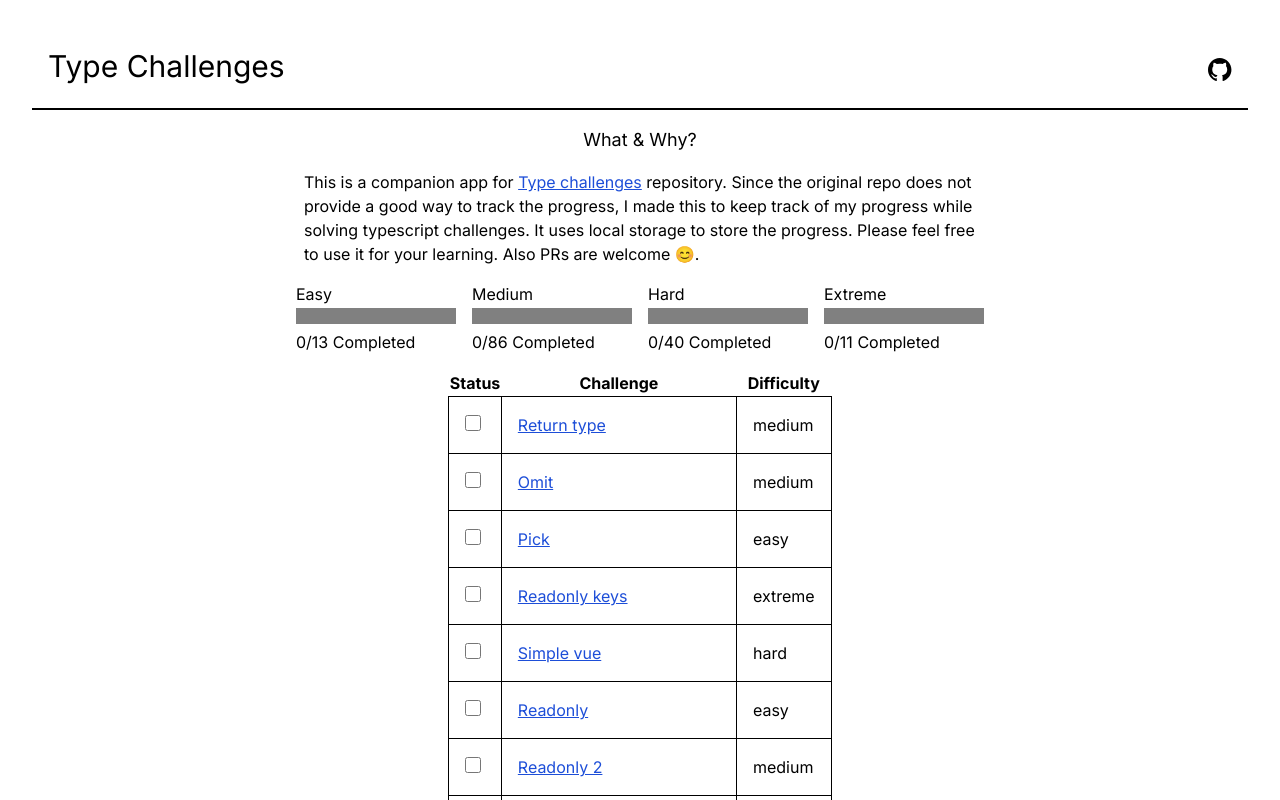
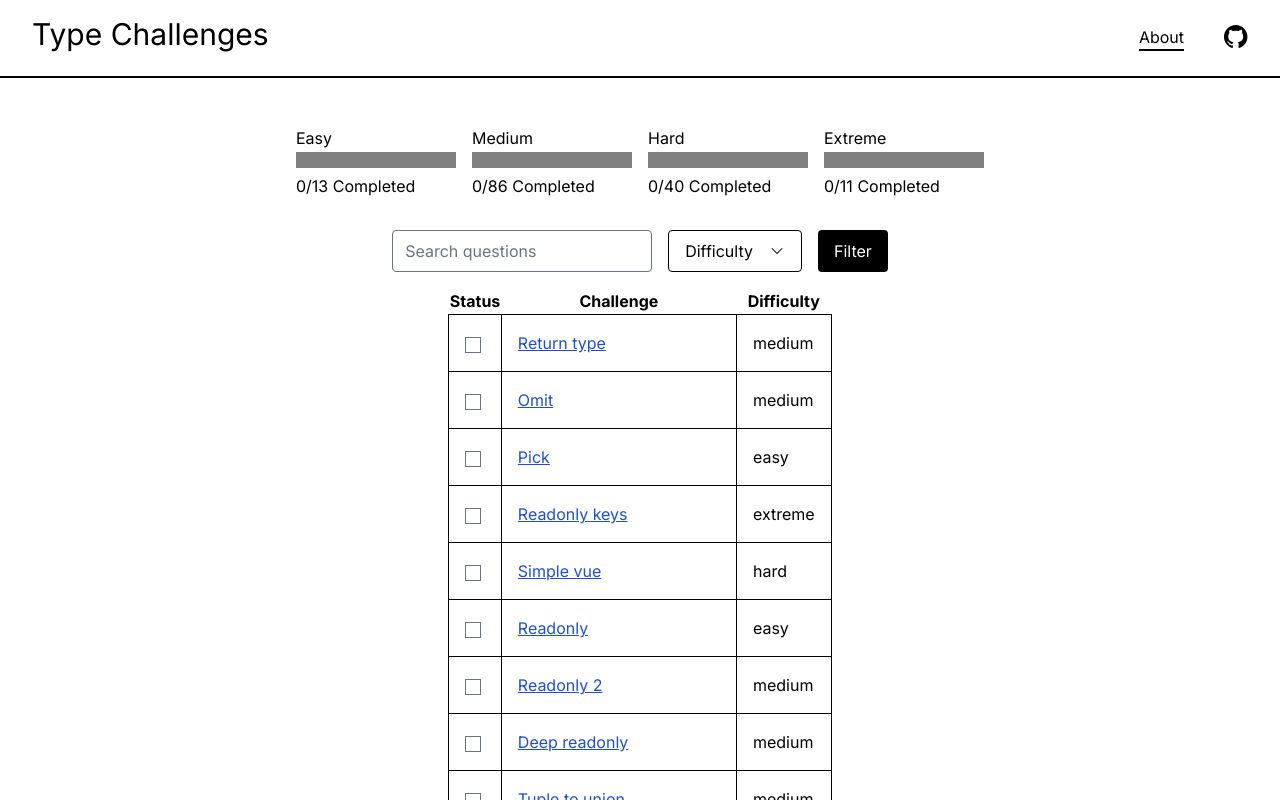
Before and after one commit to bhattrajat/type-challenges, a Next.js app: page / in a window 1280 px wide. Shown: the top 800 px of the page. Built offline with nearby package versions, Linux system fonts and the light colour scheme.

Commit message:
Add filters

```diff
--- a/package.json
+++ b/package.json
@@ -11,11 +11,14 @@
     "lint": "next lint"
   },
   "dependencies": {
+    "@headlessui/react": "^1.7.17",
+    "@heroicons/react": "^2.0.18",
     "next": "14.0.1",
     "react": "^18",
     "react-dom": "^18"
   },
   "devDependencies": {
+    "@tailwindcss/forms": "^0.5.7",
     "@trivago/prettier-plugin-sort-imports": "^4.2.1",
     "@types/node": "^20",
     "@types/react": "^18",
--- /dev/null
+++ b/src/app/about/page.tsx
@@ -0,0 +1,20 @@
+export default function Page() {
+  return (
+    <main className="flex min-h-screen mx-auto flex-col items-center p-4 lg:p-8">
+      <h2 className="text-lg">What & Why?</h2>
+      <p className="max-w-2xl my-4">
+        This is a companion app for{" "}
+        <a
+          className="text-blue-700 dark:text-blue-500 underline"
+          href="https://github.com/type-challenges/type-challenges"
+        >
+          Type challenges
+        </a>{" "}
+        repository. Since the original repo does not provide a good way to track
+        the progress, I made this to keep track of my progress while solving
+        typescript challenges. It uses local storage to store the progress.
+        Please feel free to use it for your learning. Also PRs are welcome 😊.
+      </p>
+    </main>
+  );
+}
--- a/src/app/layout.tsx
+++ b/src/app/layout.tsx
@@ -1,6 +1,7 @@
 import "./globals.css";
 import type { Metadata } from "next";
 import { Inter } from "next/font/google";
+import Link from "next/link";
 
 const inter = Inter({ subsets: ["latin"] });
 
@@ -17,6 +18,38 @@ export default function RootLayout({
   return (
     <html lang="en">
       <body className={`${inter.className} dark:bg-black dark:text-white`}>
+        <header className="mb-4 p-4 lg:px-8 border-b-2 border-black dark:border-white flex w-full items-center justify-between text-center">
+          <h1 className="text-3xl mb-2">
+            <Link href="/">Type Challenges</Link>
+          </h1>
+          <nav className="flex gap-6 lg:gap-10">
+            <Link
+              className="border-b-2 border-black dark:border-white"
+              href="/about"
+            >
+              About
+            </Link>
+            <a
+              className="block"
+              target="_blank"
+              href="https://github.com/bhattrajat/type-challenges"
+            >
+              <span className="sr-only">Github</span>
+              <svg
+                className="fill-black dark:fill-white"
+                viewBox="0 0 100 100"
+                width={24}
+                height={24}
+              >
+                <path
+                  fillRule="evenodd"
+                  clipRule="evenodd"
+                  d="M48.854 0C21.839 0 0 22 0 49.217c0 21.756 13.993 40.172 33.405 46.69 2.427.49 3.316-1.059 3.316-2.362 0-1.141-.08-5.052-.08-9.127-13.59 2.934-16.42-5.867-16.42-5.867-2.184-5.704-5.42-7.17-5.42-7.17-4.448-3.015.324-3.015.324-3.015 4.934.326 7.523 5.052 7.523 5.052 4.367 7.496 11.404 5.378 14.235 4.074.404-3.178 1.699-5.378 3.074-6.6-10.839-1.141-22.243-5.378-22.243-24.283 0-5.378 1.94-9.778 5.014-13.2-.485-1.222-2.184-6.275.486-13.038 0 0 4.125-1.304 13.426 5.052a46.97 46.97 0 0 1 12.214-1.63c4.125 0 8.33.571 12.213 1.63 9.302-6.356 13.427-5.052 13.427-5.052 2.67 6.763.97 11.816.485 13.038 3.155 3.422 5.015 7.822 5.015 13.2 0 18.905-11.404 23.06-22.324 24.283 1.78 1.548 3.316 4.481 3.316 9.126 0 6.6-.08 11.897-.08 13.526 0 1.304.89 2.853 3.316 2.364 19.412-6.52 33.405-24.935 33.405-46.691C97.707 22 75.788 0 48.854 0z"
+                />
+              </svg>
+            </a>
+          </nav>
+        </header>
         {children}
       </body>
     </html>
--- a/src/app/page.tsx
+++ b/src/app/page.tsx
@@ -1,12 +1,13 @@
 "use client";
 
-import { Progress, Question } from "@/app/types";
+import { Progress, Question, SearchParams } from "@/app/types";
+import QuestionsFilter from "@/components/questions-filter";
 import QuestionList from "@/components/questions-list";
 import UserProgress from "@/components/user-progress";
 import questions from "@/data/questions.json";
 import { useEffect, useState } from "react";
 
-export default function Home() {
+export default function Home({ searchParams }: { searchParams: SearchParams }) {
   const [progress, setProgress] = useState<Progress>(null);
 
   useEffect(() => {
@@ -15,51 +16,16 @@ export default function Home() {
   }, []);
 
   return (
-    <main className="flex min-h-screen mx-auto flex-col items-center justify-between p-4 lg:p-8">
-      <header className="mb-4 p-4 border-b-2 border-black dark:border-white flex w-full items-center justify-between text-center">
-        <h1 className="text-3xl mb-2">Type Challenges</h1>
-
-        <a
-          className="block"
-          target="_blank"
-          href="https://github.com/bhattrajat/type-challenges"
-        >
-          <span className="sr-only">Github</span>
-          <svg
-            className="fill-black dark:fill-white"
-            viewBox="0 0 100 100"
-            width={24}
-            height={24}
-          >
-            <path
-              fill-rule="evenodd"
-              clip-rule="evenodd"
-              d="M48.854 0C21.839 0 0 22 0 49.217c0 21.756 13.993 40.172 33.405 46.69 2.427.49 3.316-1.059 3.316-2.362 0-1.141-.08-5.052-.08-9.127-13.59 2.934-16.42-5.867-16.42-5.867-2.184-5.704-5.42-7.17-5.42-7.17-4.448-3.015.324-3.015.324-3.015 4.934.326 7.523 5.052 7.523 5.052 4.367 7.496 11.404 5.378 14.235 4.074.404-3.178 1.699-5.378 3.074-6.6-10.839-1.141-22.243-5.378-22.243-24.283 0-5.378 1.94-9.778 5.014-13.2-.485-1.222-2.184-6.275.486-13.038 0 0 4.125-1.304 13.426 5.052a46.97 46.97 0 0 1 12.214-1.63c4.125 0 8.33.571 12.213 1.63 9.302-6.356 13.427-5.052 13.427-5.052 2.67 6.763.97 11.816.485 13.038 3.155 3.422 5.015 7.822 5.015 13.2 0 18.905-11.404 23.06-22.324 24.283 1.78 1.548 3.316 4.481 3.316 9.126 0 6.6-.08 11.897-.08 13.526 0 1.304.89 2.853 3.316 2.364 19.412-6.52 33.405-24.935 33.405-46.691C97.707 22 75.788 0 48.854 0z"
-            />
-          </svg>
-        </a>
-      </header>
-      <h2 className="text-lg">What & Why?</h2>
-      <p className="max-w-2xl my-4">
-        This is a companion app for{" "}
-        <a
-          className="text-blue-700 dark:text-blue-500 underline"
-          href="https://github.com/type-challenges/type-challenges"
-        >
-          Type challenges
-        </a>{" "}
-        repository. Since the original repo does not provide a good way to track
-        the progress, I made this to keep track of my progress while solving
-        typescript challenges. It uses local storage to store the progress.
-        Please feel free to use it for your learning. Also PRs are welcome 😊.
-      </p>
+    <main className="mx-auto flex min-h-screen flex-col items-center p-4 lg:p-8">
       <UserProgress progress={progress} questions={questions as Question} />
+      <QuestionsFilter />
       <QuestionList
+        searchParams={searchParams}
         setProgress={setProgress}
         progress={progress}
         questions={questions as Question}
       />
-      <footer className="border-t-2 mt-4 border-black dark:border-white p-4 center">
+      <footer className="center mt-auto border-t-2 border-black p-4 dark:border-white">
         Created with Next.js & Tailwind CSS
       </footer>
     </main>
--- a/src/app/types.ts
+++ b/src/app/types.ts
@@ -10,3 +10,7 @@ export type Question = {
 export type Progress = {
   [id: string]: 1;
 } | null;
+
+export type SearchParams = {
+  [key: string]: string | string[] | undefined;
+};
--- /dev/null
+++ b/src/components/questions-filter.tsx
@@ -0,0 +1,93 @@
+"use client";
+
+import { capitalize } from "@/utils";
+import { Popover } from "@headlessui/react";
+import { ChevronDownIcon } from "@heroicons/react/24/solid";
+import { usePathname, useRouter, useSearchParams } from "next/navigation";
+import { ChangeEvent, FormEvent, useEffect, useState } from "react";
+
+export default function QuestionsFilter() {
+  const searchParams = useSearchParams()!;
+  const [difficultyFilter, setDifficultyFilter] = useState({
+    easy: searchParams.getAll("difficulty").includes("easy"),
+    medium: searchParams.getAll("difficulty").includes("medium"),
+    hard: searchParams.getAll("difficulty").includes("hard"),
+  });
+
+  useEffect(() => {
+    setDifficultyFilter({
+      easy: searchParams.getAll("difficulty").includes("easy"),
+      medium: searchParams.getAll("difficulty").includes("medium"),
+      hard: searchParams.getAll("difficulty").includes("hard"),
+    });
+  }, [searchParams]);
+  console.log(searchParams);
+  const pathname = usePathname();
+  const router = useRouter();
+
+  const handleDifficultyFilter = (e: ChangeEvent<HTMLInputElement>) => {
+    setDifficultyFilter({
+      ...difficultyFilter,
+      [e.target.value]: e.target.checked,
+    });
+  };
+
+  const handleSubmit = (e: FormEvent<HTMLFormElement>) => {
+    e.preventDefault();
+    const formData = new FormData(e.currentTarget);
+    const params = new URLSearchParams(searchParams);
+    const searchFilterValue = formData.get("search") as string;
+    if (searchFilterValue) params.set("search", searchFilterValue);
+    else params.delete("search");
+    Object.entries(difficultyFilter).forEach(([key, val]) => {
+      if (val && !params.getAll("difficulty").includes(key))
+        params.append("difficulty", key);
+      else params.delete("difficulty", key);
+    });
+    router.push(pathname + "?" + params.toString());
+  };
+  return (
+    <search className="my-4">
+      <form onSubmit={handleSubmit} className="flex flex-col gap-4 lg:flex-row">
+        <input
+          className="rounded dark:bg-slate-900 dark:ring-1 dark:ring-slate-500"
+          autoComplete="off"
+          aria-label="Search Questions"
+          placeholder="Search questions"
+          type="search"
+          id="questions"
+          defaultValue={searchParams.get("search") ?? ""}
+          name="search"
+        />
+        <Popover className="relative">
+          <Popover.Button className="flex items-center rounded border-[1px] border-black px-4 py-2">
+            Difficulty <ChevronDownIcon className="ml-4 h-4 w-4" />
+          </Popover.Button>
+
+          <Popover.Panel className="absolute z-10 mt-2 flex flex-col gap-2 rounded border-[1px] border-black bg-white p-4 dark:bg-black">
+            {["easy", "medium", "hard"].map((difficulty) => (
+              <div className="flex items-center gap-3" key={difficulty}>
+                <input
+                  onChange={handleDifficultyFilter}
+                  type="checkbox"
+                  name="difficulty"
+                  value={difficulty}
+                  defaultChecked={
+                    difficultyFilter[difficulty as "easy" | "medium" | "hard"]
+                  }
+                />
+                <label htmlFor={difficulty}>{capitalize(difficulty)}</label>
+              </div>
+            ))}
+          </Popover.Panel>
+        </Popover>
+        <button
+          className="rounded bg-black px-4 py-2 text-white dark:bg-slate-900 dark:ring-1 dark:ring-slate-500"
+          type="submit"
+        >
+          Filter
+        </button>
+      </form>
+    </search>
+  );
+}
--- a/src/components/questions-list.tsx
+++ b/src/components/questions-list.tsx
@@ -1,11 +1,12 @@
 "use client";
 
-import { Progress, Question } from "@/app/types";
+import { Progress, Question, SearchParams } from "@/app/types";
 import { ChangeEvent, Dispatch, SetStateAction } from "react";
 
 type Props = {
   progress: Progress;
   questions: Question;
+  searchParams: SearchParams;
   setProgress: Dispatch<SetStateAction<Progress>>;
 };
 export default function QuestionList(props: Props) {
@@ -15,14 +16,36 @@ export default function QuestionList(props: Props) {
       props.setProgress(updatedProgress);
       localStorage.setItem("progress", JSON.stringify(updatedProgress));
     } else {
-      // eslint-disable-next-line @typescript-eslint/no-unused-vars
       const { [id]: _, ...remaining } = props.progress!;
       props.setProgress(remaining);
       localStorage.setItem("progress", JSON.stringify(remaining));
     }
   };
+  const { search, difficulty } = props.searchParams;
+  const difficultyArr =
+    typeof difficulty === "string" ? [difficulty] : difficulty;
+  const filteredQuestionsByName =
+    search && typeof search === "string"
+      ? Object.entries(props.questions).filter(([_, val]) =>
+          val.name.toLowerCase().includes(search.toLowerCase()),
+        )
+      : Object.entries(props.questions);
+  const filteredQuestionsByDifficulty =
+    difficultyArr && Array.isArray(difficultyArr)
+      ? filteredQuestionsByName.filter(([_, val]) =>
+          difficultyArr.includes(val.difficulty),
+        )
+      : filteredQuestionsByName;
+  console.log(difficulty);
+  if (filteredQuestionsByDifficulty.length === 0) {
+    return (
+      <p>
+        No Questions found with the current filter. Please update the filter
+      </p>
+    );
+  }
   return (
-    <table className="border-white border-collapse">
+    <table className="mb-4 border-collapse border-white">
       <thead>
         <tr>
           <th>Status</th>
@@ -31,12 +54,12 @@ export default function QuestionList(props: Props) {
         </tr>
       </thead>
       <tbody>
-        {Object.entries(props.questions).map(([id, question]) => (
+        {filteredQuestionsByDifficulty.map(([id, question]) => (
           <tr key={id}>
             <td key={id}>
               <input
                 type="checkbox"
-                className="w-4 h-4 accent-blue-700 dark:accent-blue-500"
+                className="h-4 w-4 accent-blue-700 dark:accent-blue-500"
                 onChange={(e) => handleChallenge(e, id)}
                 name={id}
                 checked={Boolean(props.progress && props.progress[id])}
@@ -45,7 +68,7 @@ export default function QuestionList(props: Props) {
             </td>
             <td>
               <a
-                className="text-blue-700 dark:text-blue-500 underline"
+                className="text-blue-700 underline dark:text-blue-500"
                 target="_blank"
                 href={question.problem}
               >
--- /dev/null
+++ b/src/utils/index.ts
@@ -0,0 +1,3 @@
+export function capitalize(s: string) {
+  return s ? `${s[0]?.toUpperCase()}${s.slice(1)}` : s;
+}
```
Also changed, not shown: tailwind.config.ts (+10 -10 lines), .eslintrc.json, 2 other files (tests, documents, lock files or other folders).
